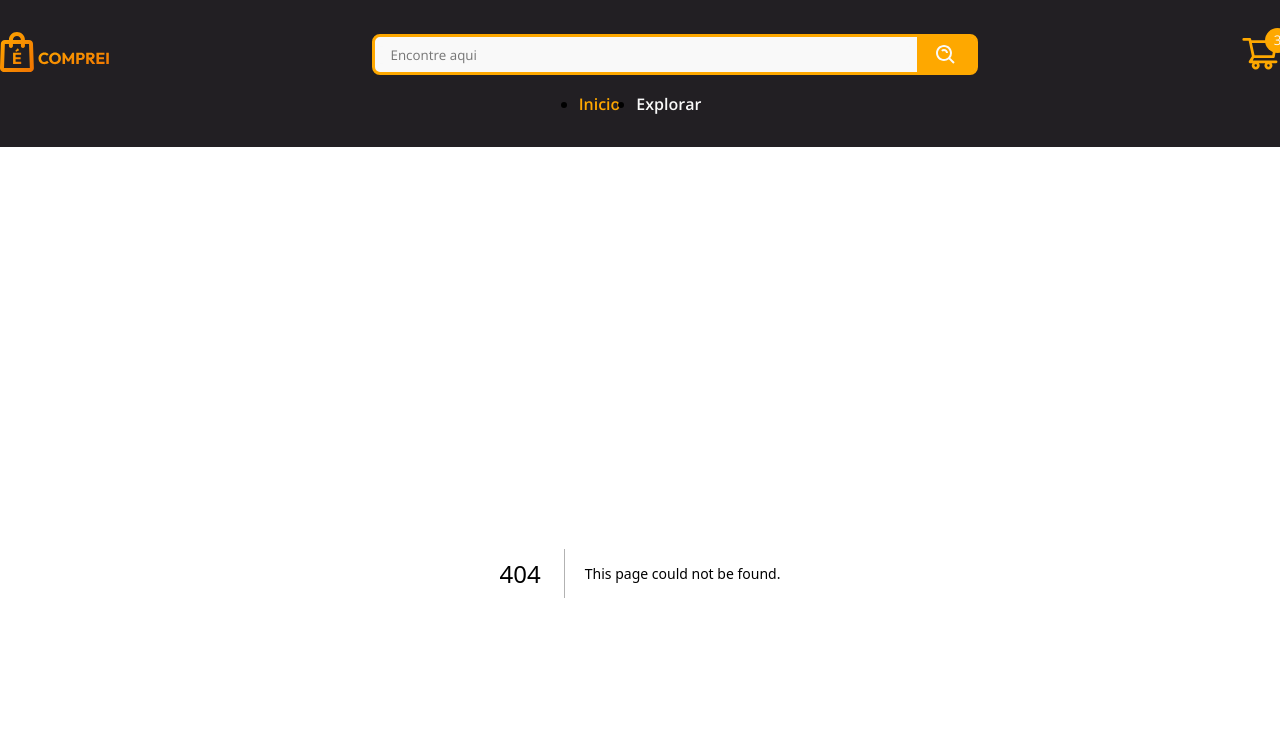
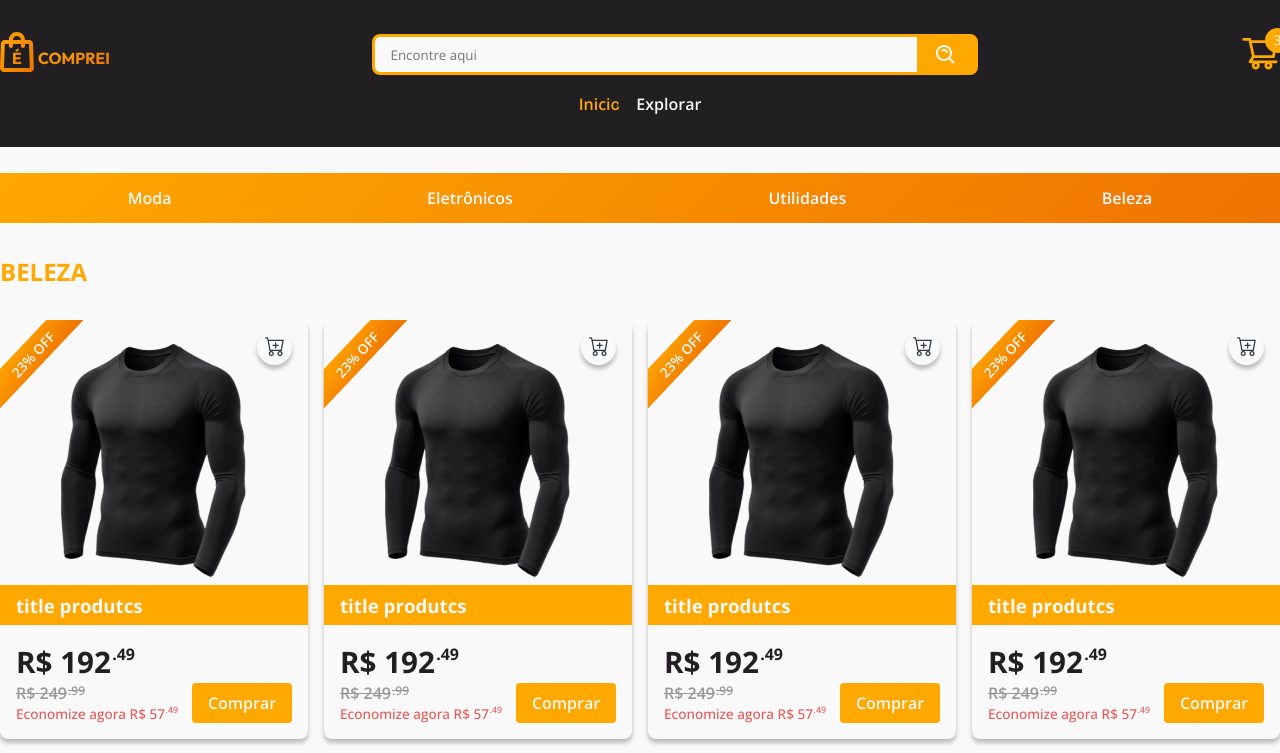
Before and after one commit to jeffersontk/ecomprei-front, a Next.js app: page /produtos/beleza in a window 1280 px wide. Before the commit this address had no page. Shown: the top 753 px of the page. Built offline with nearby package versions, Linux system fonts and the light colour scheme.

Commit message:
pagina de produtos

```diff
--- /dev/null
+++ b/src/components/Categories/Categories.ts
@@ -0,0 +1,28 @@
+import { styled } from "../../styles";
+
+export const CategoriesList = styled('ul', {
+  background: 'linear-gradient(135deg, #FEA800 0%, #F07301 100%)',
+  height: '50px',
+  width: '100%',
+
+  display: 'flex',
+  alignItems: 'center',
+  justifyContent: 'space-around',
+
+  li:{
+    listStyle: 'none',
+    color: '$white',
+    fontWeight: 600,
+    cursor: 'pointer',
+    transition: 'transform 0.5s',
+
+    a:{
+      textDecoration: 'none',
+      color: '$white',
+    },
+
+    '&:hover':{
+      transform: 'scale(1.2)'
+    }
+  }
+})
--- /dev/null
+++ b/src/components/Categories/index.tsx
@@ -0,0 +1,23 @@
+import Link from 'next/link';
+import React from 'react';
+import { CategoriesList } from './Categories';
+const Categories: React.FC = () => {
+  return (
+    <CategoriesList>
+      <li>
+        <Link href="/produtos/moda">Moda</Link>
+      </li>
+      <li>
+        <Link href="/produtos/eletronicos">Eletrônicos</Link>
+      </li>
+      <li>
+        <Link href="/produtos/utilidades">Utilidades</Link>
+      </li>
+      <li>
+      <Link href="/produtos/beleza">Beleza</Link>
+      </li>
+    </CategoriesList>
+  );
+}
+
+export default Categories;
--- a/src/components/Header/index.tsx
+++ b/src/components/Header/index.tsx
@@ -1,4 +1,5 @@
 import Image from 'next/image';
+import Link from 'next/link';
 import React from 'react';
 import {AiOutlineShoppingCart} from 'react-icons/ai'
 import {BiSearchAlt} from 'react-icons/bi'
@@ -29,10 +30,10 @@ const Header: React.FC = () => {
       <Navigation>
         <ul>
           <li>
-            <a href="#" className='active'>Inicio</a>
+            <Link href="/" className='active'>Inicio</Link>
           </li>
           <li>
-            <a href="#">Explorar</a>
+            <a href="/produtos">Explorar</a>
           </li>
         </ul>
       </Navigation>
--- /dev/null
+++ b/src/pages/produtos/[slug].tsx
@@ -0,0 +1,55 @@
+import Link from 'next/link';
+import React from 'react';
+import Cards from '../../components/Cards';
+import Categories from '../../components/Categories';
+import { GridCards } from '../../styles/pages/home';
+import { Container, FilterSection } from '../../styles/pages/produtos';
+import { useRouter } from "next/router"
+
+export default function Produtos() {
+  const {query, } = useRouter()
+  const title = query.slug || 'Moda'
+  const subtitle = query.categoria || 'Feminina'
+  return (
+    <Container>
+      <Categories />
+      <section>
+        <div></div>
+        <div></div>
+        <div></div>
+        <div></div>
+      </section>
+      {
+      }
+      <FilterSection>
+        <h2>{String(title).toUpperCase()} {query.categoria && `/ ${String(subtitle).toUpperCase()}`}</h2>
+        {
+          title === 'moda' &&
+          <ul>
+            <li className='active'>
+              <Link href="/produtos/moda?categoria=feminina">Feminina</Link>
+            </li>
+            <li>
+              <Link href="/produtos/moda?categoria=masculino">Masculina</Link>
+            </li>
+            <li>
+              <Link href="/produtos/moda?categoria=infantil">Infantil</Link>
+            </li>
+          </ul>
+        }
+      </FilterSection>
+      <GridCards>
+        <Cards />
+        <Cards />
+        <Cards />
+        <Cards />
+        <Cards />
+        <Cards />
+        <Cards />
+        <Cards />
+        <Cards />
+        <Cards />
+      </GridCards>
+    </Container>
+  );
+}
--- /dev/null
+++ b/src/pages/produtos/index.tsx
@@ -0,0 +1,36 @@
+import Link from 'next/link';
+import React from 'react';
+import Cards from '../../components/Cards';
+import Categories from '../../components/Categories';
+import { GridCards } from '../../styles/pages/home';
+import { Container, FilterSection } from '../../styles/pages/produtos';
+
+const produto: React.FC = () => {
+  return (
+    <Container>
+      <Categories />
+
+      <section>
+        <div></div>
+        <div></div>
+        <div></div>
+        <div></div>
+      </section>
+
+      <GridCards>
+        <Cards />
+        <Cards />
+        <Cards />
+        <Cards />
+        <Cards />
+        <Cards />
+        <Cards />
+        <Cards />
+        <Cards />
+        <Cards />
+      </GridCards>
+    </Container>
+  );
+}
+
+export default produto;
--- a/src/styles/global.ts
+++ b/src/styles/global.ts
@@ -1,4 +1,4 @@
-import { globalCss } from ".";
+import { globalCss, styled } from ".";
 
 export const globalStyles = globalCss({
   '*':{
--- a/src/styles/pages/app.ts
+++ b/src/styles/pages/app.ts
@@ -23,7 +23,13 @@ export const HeaderContainer = styled('header', {
 })
 
 export const MainContainer = styled('main', {
-  marginTop: 'calc(141px + 2rem)'
+  marginTop: 'calc(141px + 2rem)',
+  width: '100%',
+  maxWidth: '1280px',
+  display: 'flex',
+  flexDirection: 'column',
+  alignItems: 'center',
+  justifyContent: 'center',
 })
 
 export const FooterContainer = styled('footer', {
--- a/src/styles/pages/home.ts
+++ b/src/styles/pages/home.ts
@@ -1,6 +1,6 @@
 import { styled } from "..";
 
-export const Container = styled('main', {
+export const Container = styled('div', {
   display: 'flex',
   flexDirection: 'column',
   alignItems: 'center',
@@ -51,28 +51,6 @@ export const SectionHighlighted = styled('section', {
   }
 })
 
-export const Categories = styled('ul', {
-  background: 'linear-gradient(135deg, #FEA800 0%, #F07301 100%)',
-  height: '50px',
-  width: '100%',
-
-  display: 'flex',
-  alignItems: 'center',
-  justifyContent: 'space-around',
-
-  li:{
-    listStyle: 'none',
-    color: '$white',
-    fontWeight: 600,
-    cursor: 'pointer',
-    transition: 'transform 0.5s',
-
-    '&:hover':{
-      transform: 'scale(1.2)'
-    }
-  }
-})
-
 export const GridCards = styled('div', {
   display: 'grid',
   gridTemplateColumns: 'repeat(4, 1fr)',
--- /dev/null
+++ b/src/styles/pages/produtos.ts
@@ -0,0 +1,49 @@
+import { styled } from "..";
+
+export const Container = styled('main', {
+  width: '100%',
+})
+
+export const FilterSection = styled('div', {
+  display: 'flex',
+  justifyContent: 'space-between',
+  alignItems: 'center',
+  marginTop: '2rem',
+  marginBottom: '2rem',
+
+  h2: {
+    color: '$yellow500'
+  },
+
+  ul: {
+    display: 'flex',
+    gap: '1rem',
+
+    li: {
+      listStyle: 'none',
+      background: '$yellow500',
+      width: '150px',
+      height: '40px',
+      display: 'flex',
+      justifyContent: 'center',
+      alignItems: 'center',
+      borderRadius: '4px',
+
+      '&.active': {
+        background: '$orange500'
+      },
+
+      '&:hover':{
+        opacity: '0.8'
+      },
+
+      a:{
+        textDecoration: 'none',
+        color:'$white',
+        fontWeight: 600,
+      },
+
+
+    }
+  }
+})
```
Also changed, not shown: src/pages/index.tsx (+3 -7 lines), src/pages/produto/index.tsx (deleted, +0 -9 lines), src/assets/tshirtInUse.png (added).
